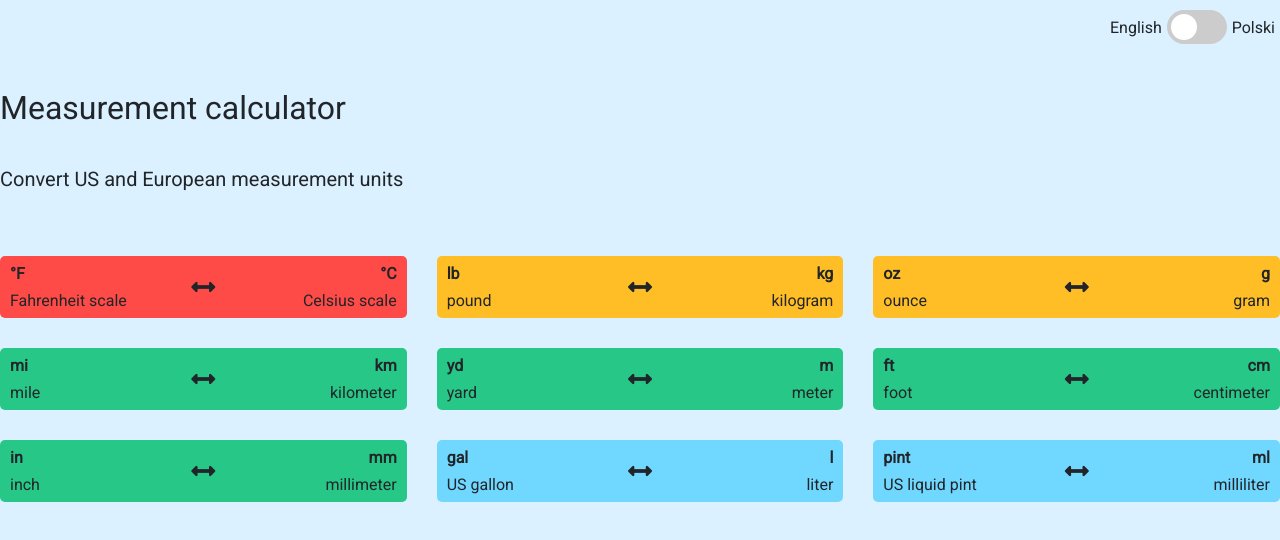
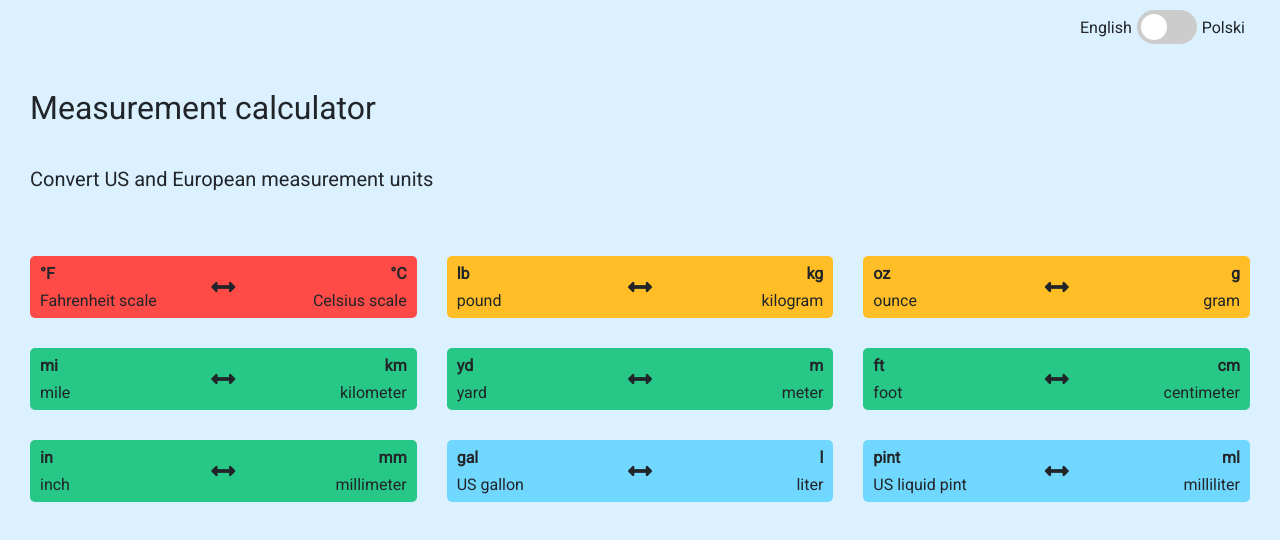
Before and after one commit to danielkoban/measurement-calculator, a Vue app: page / in a window 1280 px wide. Shown: the top 540 px of the page. Built offline with nearby package versions, Linux system fonts and the light colour scheme.

Commit message:
add app__container class

```diff
--- a/src/App.vue
+++ b/src/App.vue
@@ -1,8 +1,8 @@
 <template>
-  <div id="app">
-    <LanguageChanger v-bind:language="language"/>
-    <Header v-bind:language="language"/>
-    <Calculator v-bind:language="language"/>
+  <div id="app" class="app__container">
+    <LanguageChanger v-bind:language="language" />
+    <Header v-bind:language="language" />
+    <Calculator v-bind:language="language" />
   </div>
 </template>
 
@@ -43,4 +43,10 @@ html {
 body {
   background: #dbf1ff;
 }
+
+.app__container {
+  max-width: 1440px;
+  margin: 0 auto;
+  padding: 0 30px;
+}
 </style>
```
